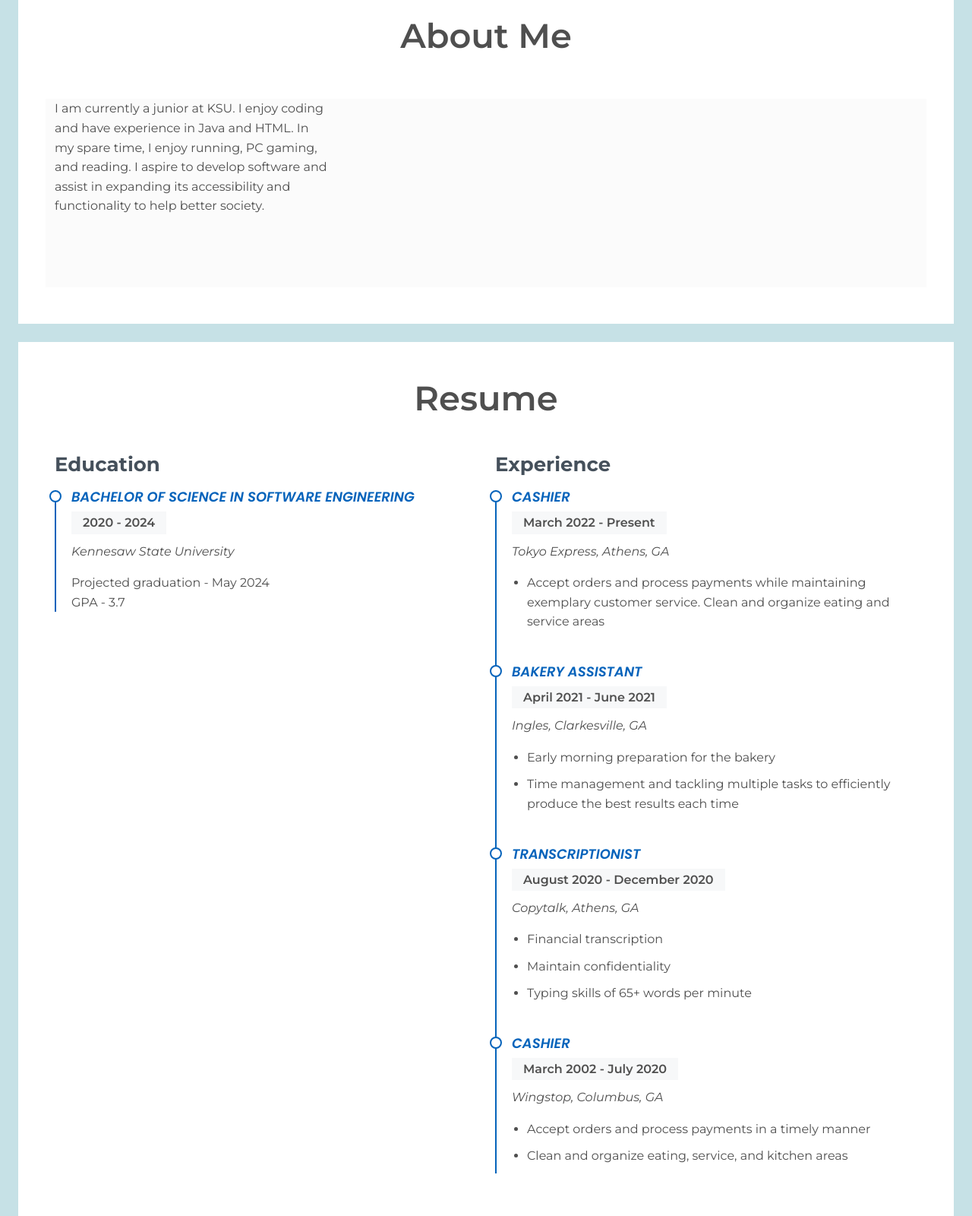
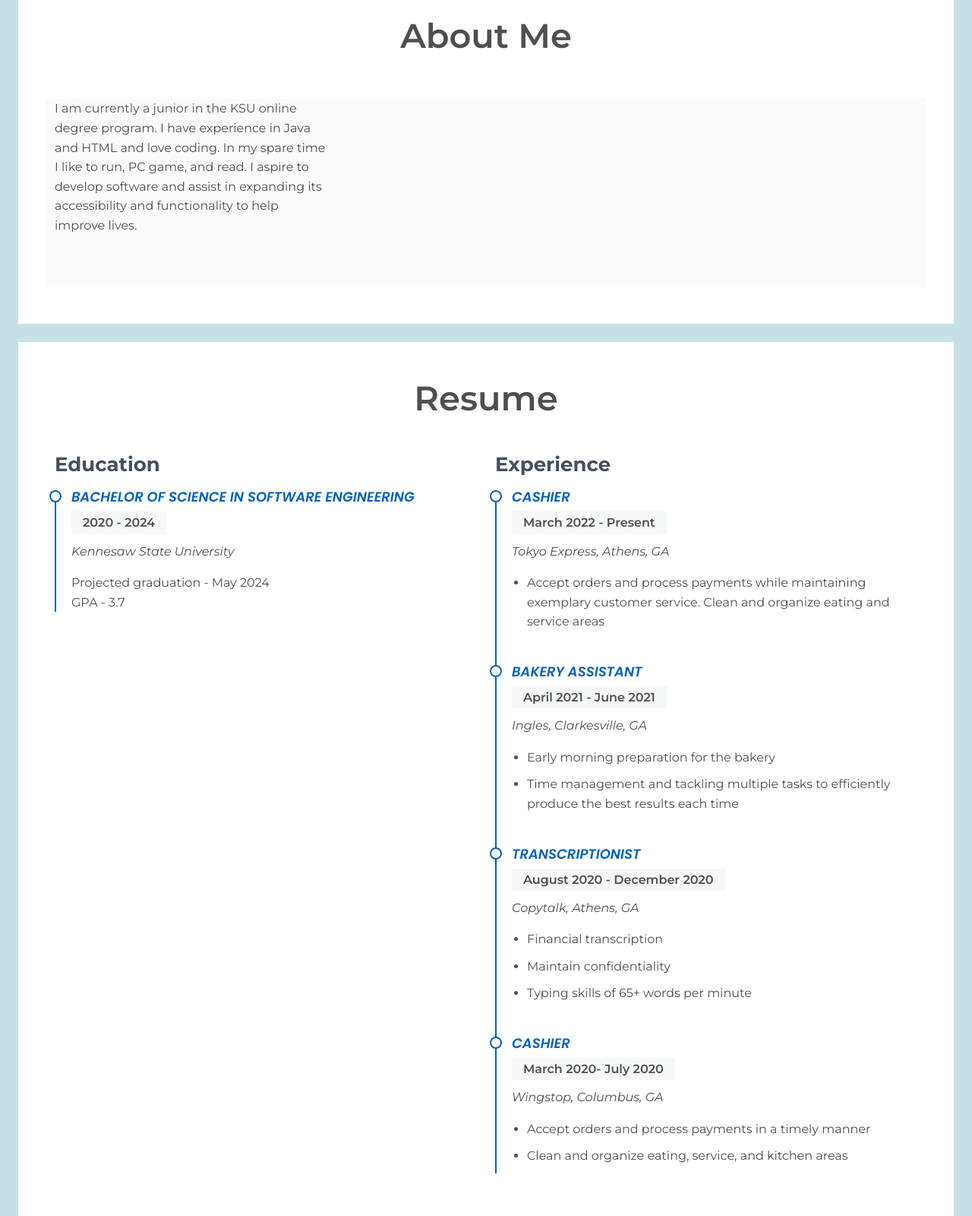
Before and after one commit to Hayhayg/Portfolio, a plain HTML site: page index.html in a window 1280 px wide. Shown: the part 760-2360 px from the top of the page at 76% size. Drawn offline with nearby package versions, Linux system fonts and the light colour scheme.

Commit message:
Update index.html

```diff
--- a/index.html
+++ b/index.html
@@ -96,7 +96,7 @@
                 type="video/mp4"
               />
             </video>
-          <div class="mask" style="background-color: rgba(0, 0, 0, 0);">
+          <div class="mask" style="background-color: rgba(0, 0, 0, 0.041);">
             <div class="container d-flex align-items-center justify-content-center text-center h-100">
               <div class="text-white title">
                 <h1 class="mb-3">Halley Gissendanner</h1>
@@ -137,8 +137,8 @@
         <h1 class="text-center pb-3">About Me</h1>
         <p class="p-2"></p>
         <div class="row bg-light">
-          <div class="col-md-4">I am currently a junior at KSU. I enjoy coding and have experience in Java and HTML. In my spare time, I enjoy running, PC gaming, and reading. I aspire to develop software and assist in expanding
-             its accessibility and functionality to help better society.    </div>
+          <div class="col-md-4">I am currently a junior in the KSU online degree program. I have experience in Java and HTML and love coding. In my spare time I like to run, PC game, and read. I aspire to develop software and assist in expanding
+             its accessibility and functionality to help improve lives.    </div>
           <div class="col-md-8">
               <!-- ======= Skills Section ======= -->
     <section id="skills" class="skills section-bg">
@@ -258,7 +258,7 @@
             </div>
             <div class="resume-item">
               <h4>Cashier</h4>
-              <h5>March 2002 - July 2020</h5>
+              <h5>March 2020- July 2020</h5>
               <p><em>Wingstop, Columbus, GA</em></p>
               <ul>
                 <li>Accept orders and process payments in a timely manner</li>
```
